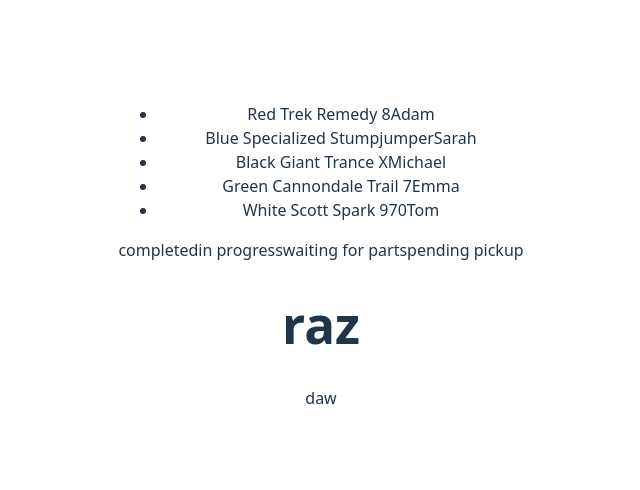
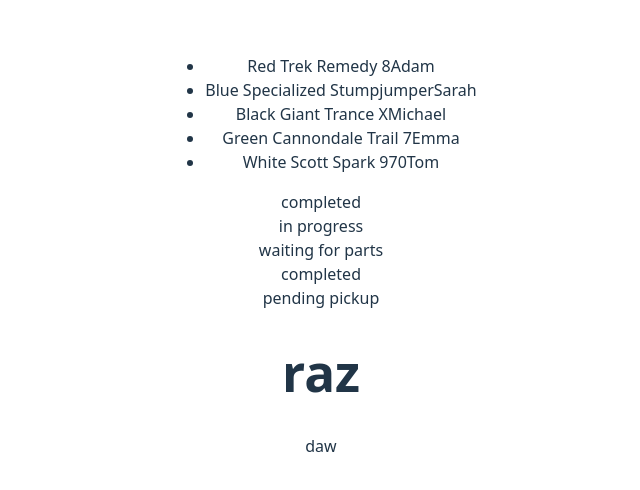
Before and after one commit to Detriz-dev/REACT-Learning-Playground-, a React (Vite) app: page / in a window 1280 px wide. Shown: the part 144-634 px from the top of the page, without its empty margins (319-959 px from the left). Built offline with nearby package versions, Linux system fonts and the light colour scheme.

Commit message:
ArryMethodSet - set dont work

```diff
--- a/src/components/ArrayMethodSet.tsx
+++ b/src/components/ArrayMethodSet.tsx
@@ -1,7 +1,19 @@
 import { bicycles } from "../data-base/BicycleDataBase";
 
 export function ArrayMethodSet(){
-    const filtersStatus = [... new Set(bicycles.map(bicycle => bicycle.status))]
-    return filtersStatus
+
+    return (
+
+        [... new Set(bicycles.map( (bicycle, index) => (
+
+        <div id={index}> {bicycle.status} </div>
+
+        )
+        )
+        )
+    ]
+
+
+    )
 
 }
```
